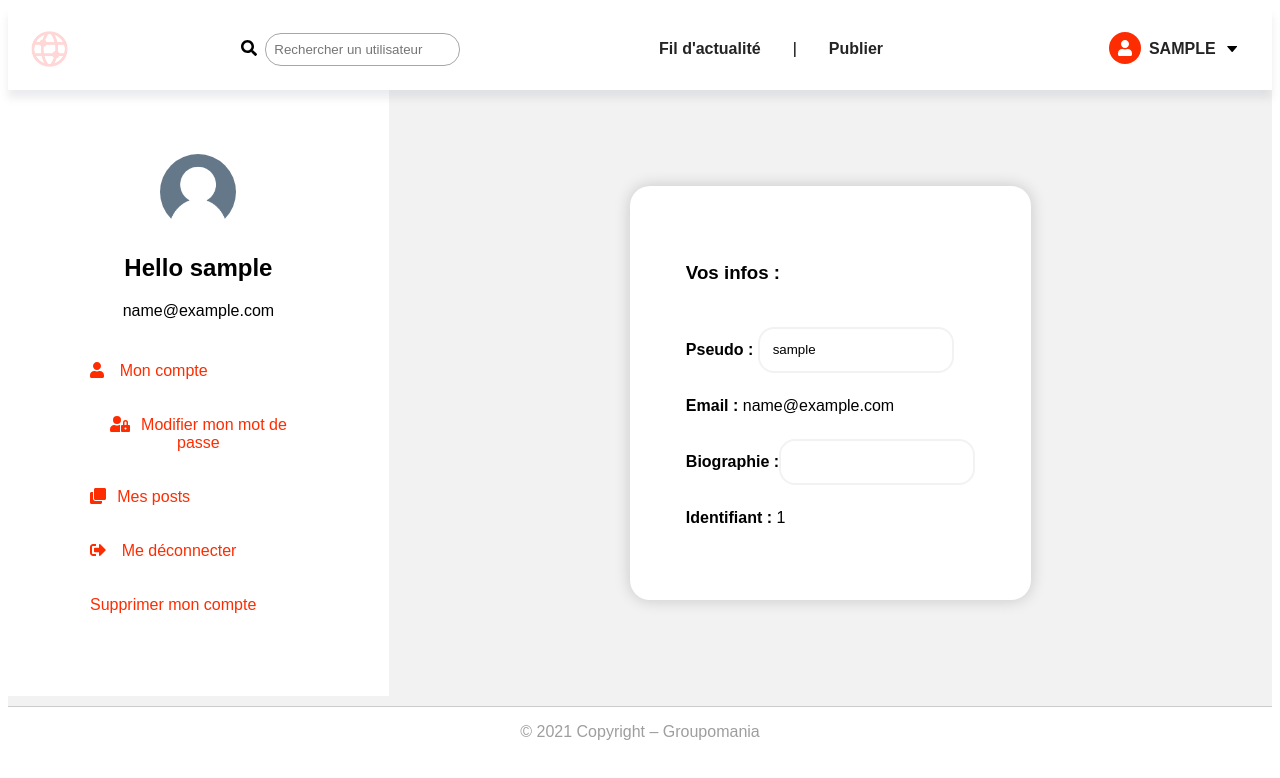
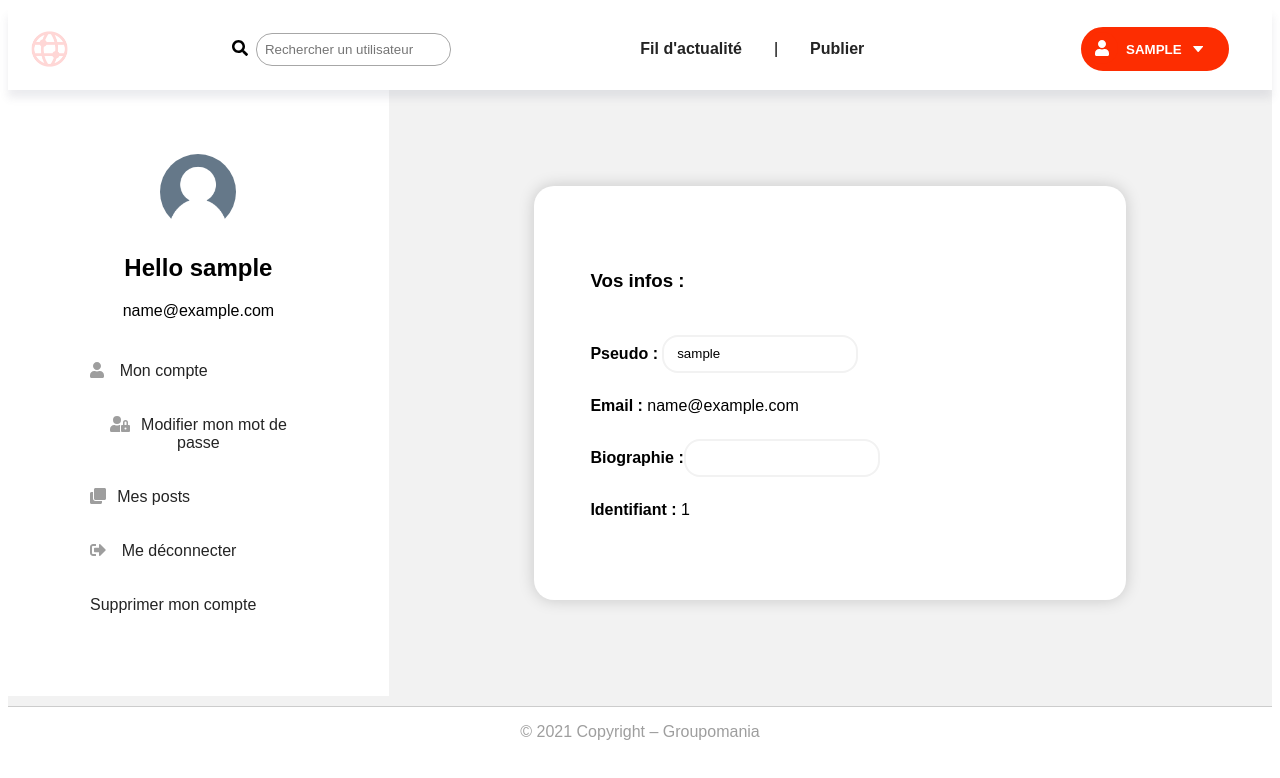
Before and after one commit to bea-vgz/BeatriceVergez_7_071121, a Vue app in the folder frontend/: page /home#/profil in a window 1280 px wide. Shown: the top 778 px of the page. Built offline with nearby package versions, Linux system fonts and the light colour scheme; sample sign-in values are in the browser's storage.

Commit message:
style css profil

```diff
--- a/frontend/src/components/Header.vue
+++ b/frontend/src/components/Header.vue
@@ -15,13 +15,13 @@
         </div>
 
         <div class="menu-item" @click="isOpen = !isOpen" >
-          <div class="accessUser">
+          <button class="accessUser">
             <i> <font-awesome-icon icon="user" class="icone"/> </i>
-            <a href ='#' v-if="currentUser" class="username text-decoration-none red-text "><strong style="text-transform: uppercase"> {{ currentUser.username }} </strong> </a>
-            <svg class="flecheMenu" viewBox="0 0 1030 638" width="10">
-              <path d="M1017 68L541 626q-11 12-26 12t-26-12L13 68Q-3 49 6 24.5T39 0h952q24 0 33 24.5t-7 43.5z" fill="#000000"></path>
+            <span v-if="currentUser" class="username bg-white text-decoration-none red-text "><strong style="text-transform: uppercase"> {{ currentUser.username }} </strong> </span>
+            <svg class="flecheMenu bg-white" viewBox="0 0 1030 638" width="10">
+              <path d="M1017 68L541 626q-11 12-26 12t-26-12L13 68Q-3 49 6 24.5T39 0h952q24 0 33 24.5t-7 43.5z" fill="#fff"></path>
             </svg>
-          </div>
+          </button>
           <transition name="fade" apear>
             <div class="sub-menu" v-if="isOpen">
               <div class="menu-item">
@@ -88,7 +88,7 @@ nav .menu-item, .sub-menu {
   background-color: #fff;
   width: max-content;
   padding: 2rem;
-  transform: translateX(-30%);
+  transform: translateX(-10%);
 }
 .fade-enter-active,
 .fade-leave-active {
@@ -112,6 +112,7 @@ svg {
 }
 .menu-item {
   padding: 0.7rem;
+  margin-right: 2rem;
 }
 .navigation {
   width: 100%;
@@ -149,11 +150,20 @@ svg {
   position: relative;
   box-sizing: border-box;
 }
+button {
+  padding: 0.2rem;
+  border-radius: 2rem;
+  border: solid 0.15rem #fd2d01;
+  background-color: #fd2d01;
+}
 .accessUser, .accessPosts {
   display: flex;
   flex-direction: row;
   align-items: center;
   padding-right: 1rem;
+}
+.accessUser {
+  color: #fff;
 }
 .profil, .deconnexion {
   display: flex;
--- a/frontend/src/components/Login.vue
+++ b/frontend/src/components/Login.vue
@@ -18,9 +18,7 @@
 
     <!-- Email input -->
         <label for="email">  📧  Email * : </label>
-        <div class="input_email">
-          <input type="text" id="email" v-model="user.email" autocomplete="email" placeholder="Votre nom" required="required" >
-        </div>
+        <input type="text" id="email" v-model="user.email" autocomplete="email" placeholder="Votre nom" required="required" >
 
     <!-- Password input -->
         <label for="password"> 🔒  Mot de passe * : </label>
@@ -135,10 +133,6 @@ input {
     border-radius: 1rem;
     margin: 0.3rem;
 }
-.input_email {
-  text-align: left;
-  width: 100%;
-}
 .input_email_text {
   color: rgb(141, 141, 141);
   font-size: 0.9rem;
--- a/frontend/src/components/Signup.vue
+++ b/frontend/src/components/Signup.vue
@@ -21,9 +21,7 @@
 
     <!-- Email input -->
         <label for="email"> 📧  Email * : </label>
-        <div class="input_email">
-          <input type="text" id="email" v-model="user.email" autocomplete="email" placeholder="Votre nom" required="required" >
-        </div>
+        <input type="text" id="email" v-model="user.email" autocomplete="email" placeholder="Votre nom" required="required" >
 
     <!-- Password input -->
         <label for="password"> 🔒 Mot de passe * : </label>
--- a/frontend/src/views/Profil.vue
+++ b/frontend/src/views/Profil.vue
@@ -120,8 +120,8 @@ export default {
 }
 .infoUser {
     padding: 3.5rem;
-    max-width: 30rem;
-    width: auto;
+    max-width: 100%;
+    width: 30rem;
     height: auto;
     border-radius: 1.25rem;
     box-shadow: 0 0 16px #0000002e;
@@ -142,7 +142,7 @@ input {
     padding-left: 0.8rem;
     line-height: inherit;
     color: inherit;
-    height: 2.5rem;
+    height: 2rem;
     width: auto;
     text-align: left;
 }
@@ -173,11 +173,10 @@ input {
     padding-right: 1rem;
     margin-bottom: 0.5rem;
     width: 100%;
-    color:#fd2d01;
 }
 a {
     text-decoration: none;
-    color:#fd2d01;;
+    color:#242424;
     font-size : 1rem;
 }
 a:active {
@@ -192,6 +191,7 @@ a:active {
 }
 .icon {
   padding-right: 0.7rem;
+  color: #9e9e9e
 }
 
 </style>
```
Lines whose indentation alone changed are shown as unchanged.
